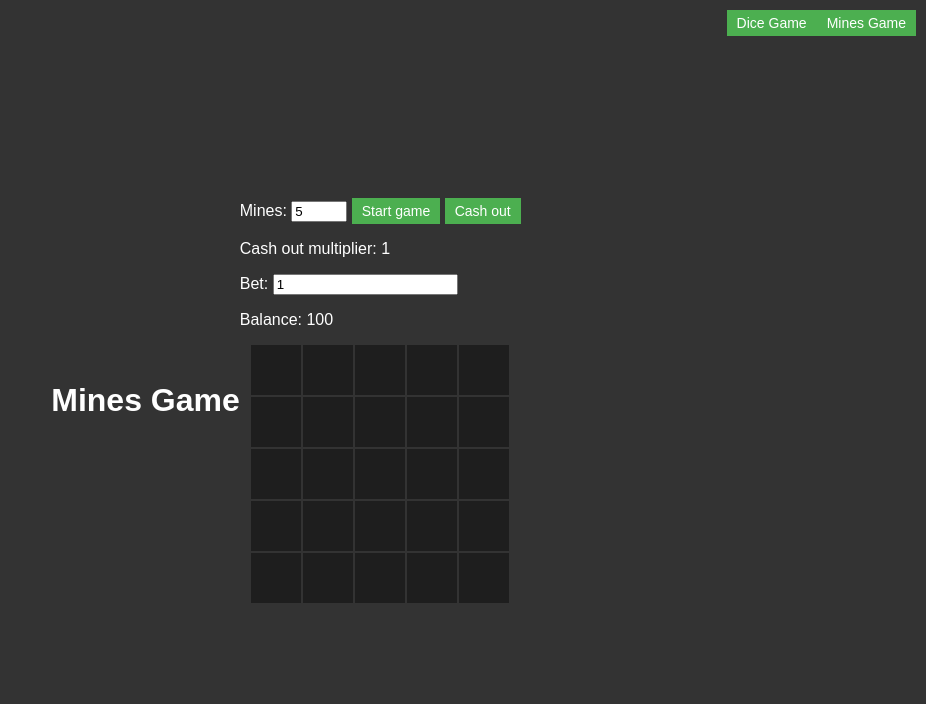
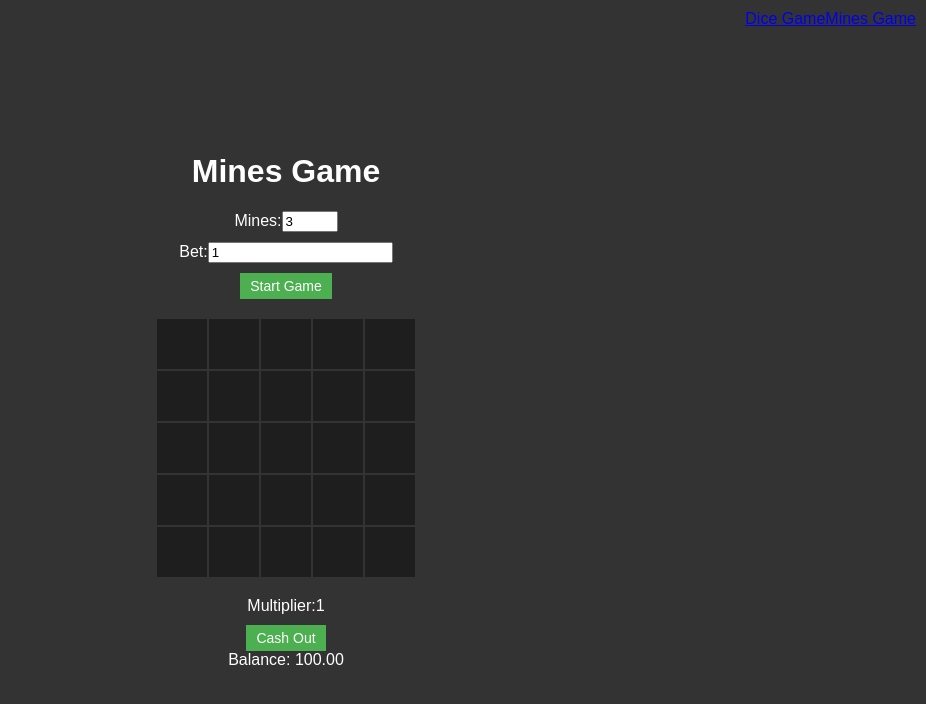
Before and after one commit to ID14000/Dice-Game, a plain HTML site: page game2.html in a window 1280 px wide. Shown: the whole page, without its empty margins (354-1280 px from the left). Drawn offline with Linux system fonts and the light colour scheme.

Commit message:
Update game2.html

```diff
--- a/game2.html
+++ b/game2.html
@@ -7,24 +7,42 @@
     <title>Mines Game</title>
 </head>
 <body>
-    <div class="navigation">
-        <button id="switch-to-dice-game">Dice Game</button>
-        <button id="switch-to-mines-game">Mines Game</button>
+
+    <div class="mines-container">
+        <div class="navigation">
+            <a href="index.html">Dice Game</a>
+            <a href="game2.html">Mines Game</a>
+        </div>
+        <h1>Mines Game</h1>
+        <div class="settings-container">
+            <div class="settings">
+                <label for="mines-count">Mines:</label>
+                <input id="mines-count" type="number" min="1" max="24" value="3">
+            </div>
+            <div class="settings">
+                <label for="bet">Bet:</label>
+                <input id="bet" type="number" min="0.01" step="0.01" value="1">
+            </div>
+            <button id="start-game-button">Start Game</button>
+        </div>
+        <div id="mines-game-board" class="mines-game-board"></div>
+        <div class="mines-container">
+            <div class="message-container"></div>
+            <div class="mines-game-board" id="mines-game-board"></div>
+          </div>
+        <div class="cash-out-container">
+            <div class="cash-out-info">
+                <label for="cash-out-value">Multiplier:</label>
+                <span id="cash-out-value">1.00</span>
+            </div>
+            <button id="cash-out-button">Cash Out</button>
+        </div>
+        <div>
+            <label for="balance">Balance:</label>
+            <span id="balance">100.00</span>
+        </div>
     </div>
-    <h1>Mines Game</h1>
-    <div class="mines-container">
-        <div class="mines-controls">
-            <label for="mines-count">Mines:</label>
-            <input type="number" id="mines-count" value="5" min="1" max="24">
-            <button id="start-game-button">Start game</button>
-            <button id="cash-out-button">Cash out</button>
-            <p>Cash out multiplier: <span id="cash-out-value">1.00</span></p>
-            <label for="bet">Bet:</label>
-            <input type="number" id="bet" value="1" min="0.01">
-            <p>Balance: <span id="balance">100</span></p>
-        </div>
-        <div class="mines-game-board" id="mines-game-board"></div>
-    </div>
+
     <script src="mines.js"></script>
 </body>
 </html>
```
